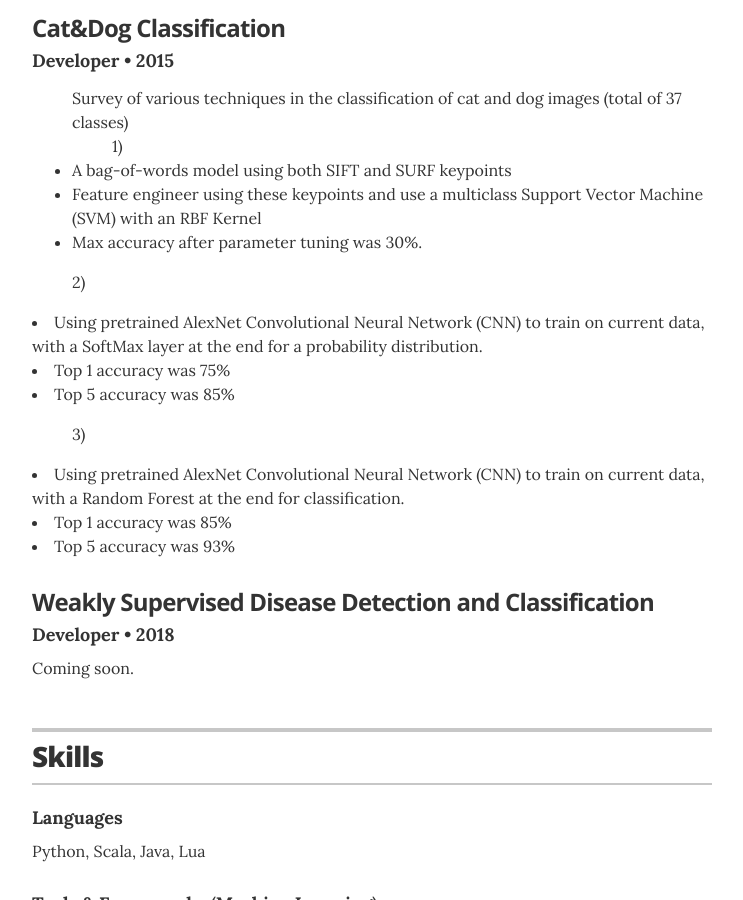
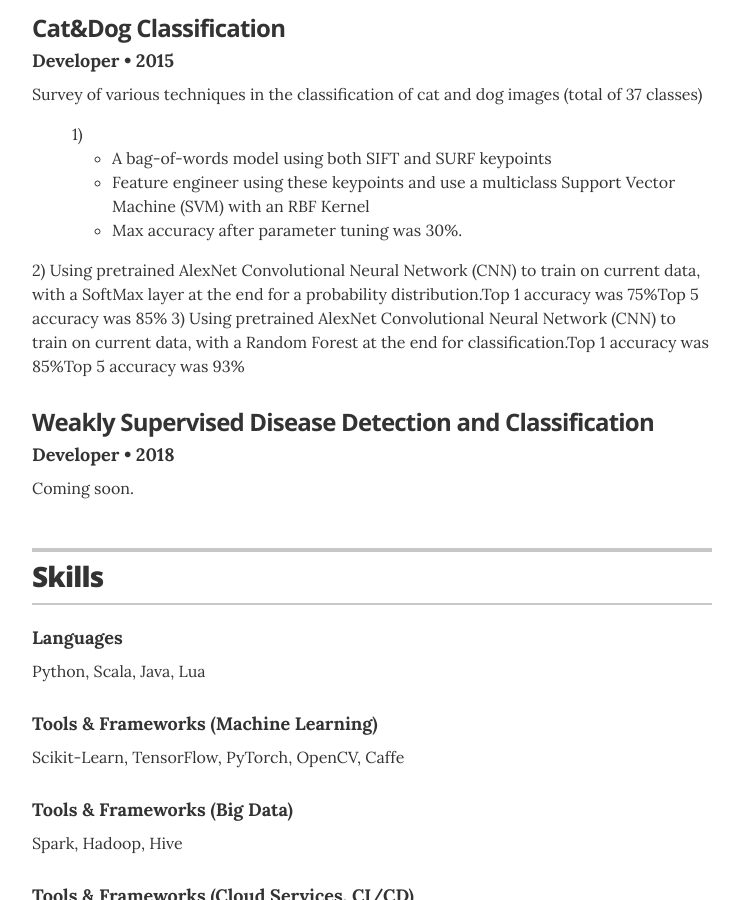
Before and after one commit to mafshar/mafshar.github.io, a Jekyll site: the page built from index.html, in a window 1280 px wide and 900 px high, scrolled down 2276 px. Shown: the whole window, without its empty margins (268-1011 px from the left). Built offline with Jekyll 4.4.1, drawn with Linux system fonts in a browser that asks for light colours.

Commit message:
updated formatting

```diff
--- a/_data/projects.yml
+++ b/_data/projects.yml
@@ -27,7 +27,7 @@
   role: Developer
   duration: 2015
   # url: "#"
-  description: <ul>Survey of various techniques in the classification of cat and dog images (total of 37 classes)<ul> 1) </ul><li>A bag-of-words model using both SIFT and SURF keypoints</li><li>Feature engineer using these keypoints and use a multiclass Support Vector Machine (SVM) with an RBF Kernel</li><li>Max accuracy after parameter tuning was 30%.</li></ul><ul> 2) </ul><li>Using pretrained AlexNet Convolutional Neural Network (CNN) to train on current data, with a SoftMax layer at the end for a probability distribution.</li><li>Top 1 accuracy was 75%</li><li>Top 5 accuracy was 85%</li><ul> 3) </ul><li>Using pretrained AlexNet Convolutional Neural Network (CNN) to train on current data, with a Random Forest at the end for classification.</li><li>Top 1 accuracy was 85%</li><li>Top 5 accuracy was 93%</li></ul>
+  description: Survey of various techniques in the classification of cat and dog images (total of 37 classes) <ul>1) <ul><li>A bag-of-words model using both SIFT and SURF keypoints</li></ul> <ul><li>Feature engineer using these keypoints and use a multiclass Support Vector Machine (SVM) with an RBF Kernel</li></ul> <ul><li>Max accuracy after parameter tuning was 30%.</li></ul></ul> 2) Using pretrained AlexNet Convolutional Neural Network (CNN) to train on current data, with a SoftMax layer at the end for a probability distribution.Top 1 accuracy was 75%Top 5 accuracy was 85% 3) Using pretrained AlexNet Convolutional Neural Network (CNN) to train on current data, with a Random Forest at the end for classification.Top 1 accuracy was 85%Top 5 accuracy was 93%
 
 # Weakly Supervised Disease Detection and Classification
 - project: Weakly Supervised Disease Detection and Classification
```
